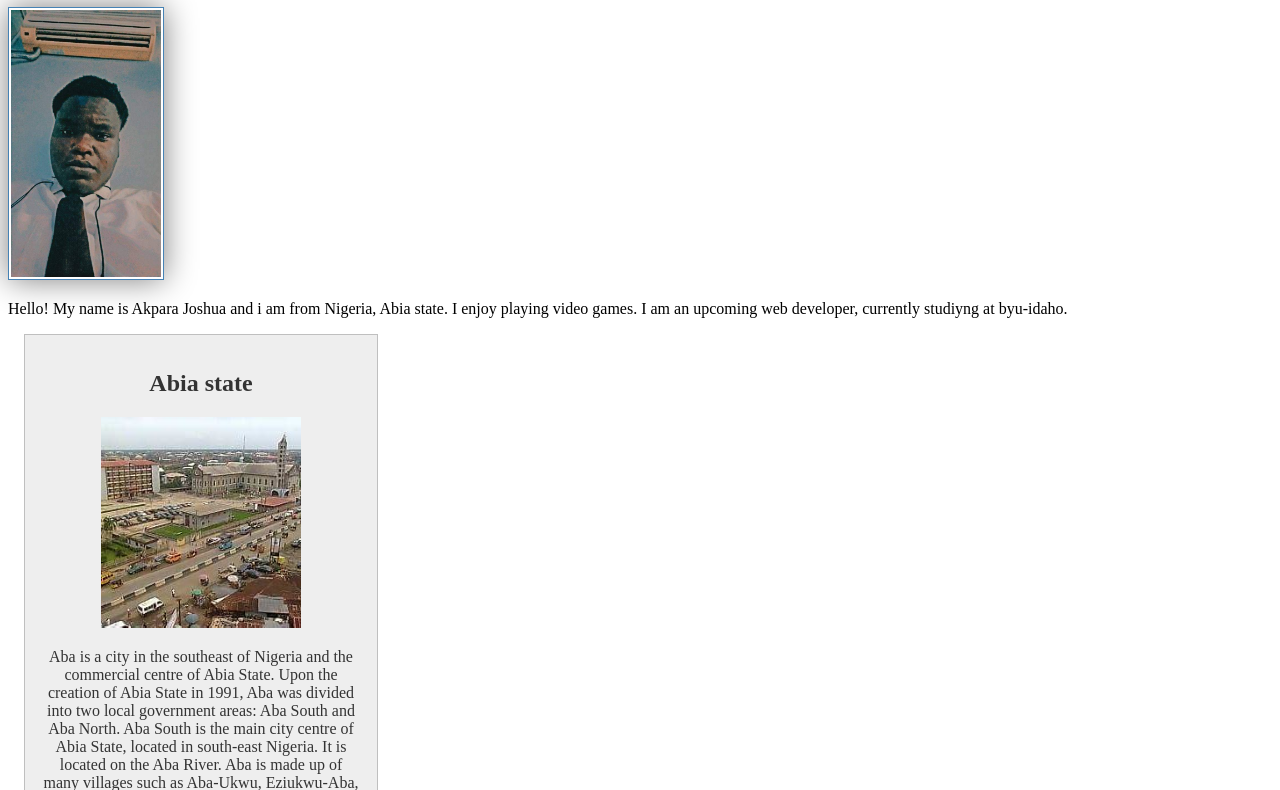
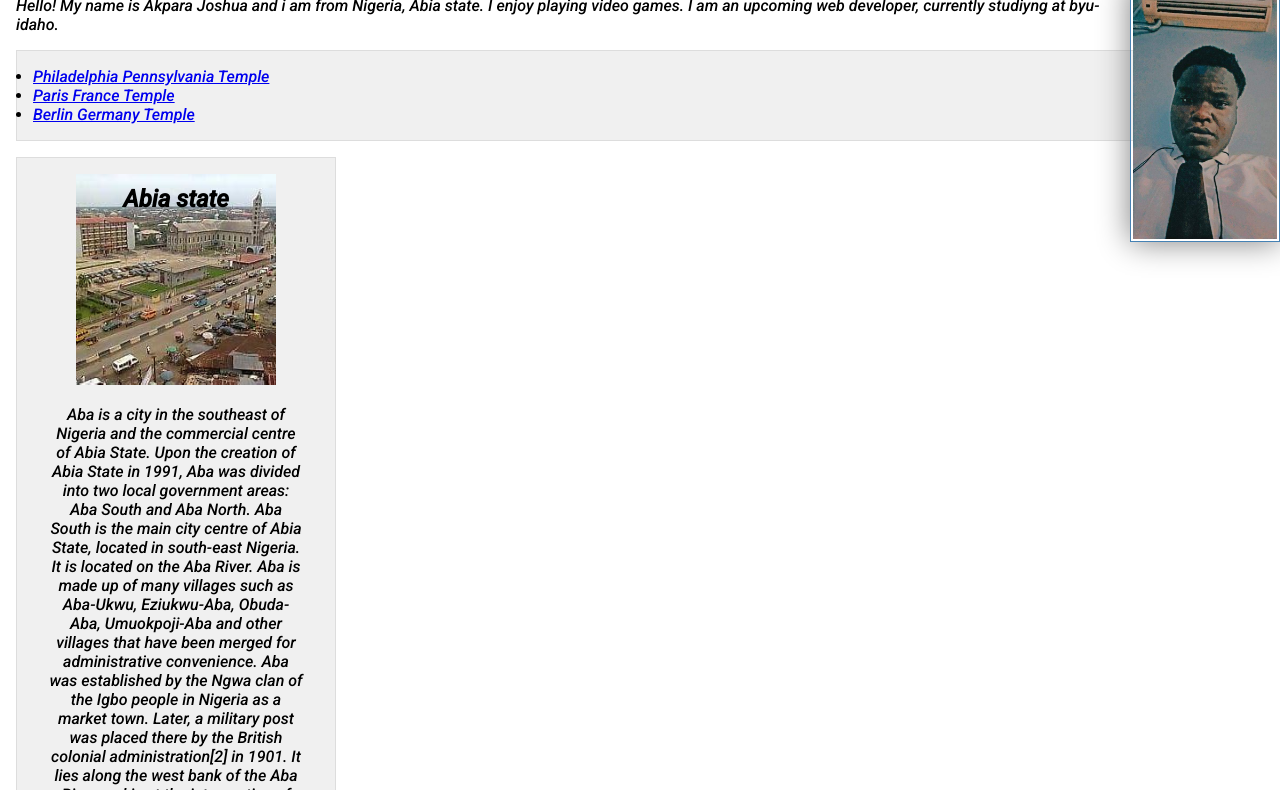
Before and after one commit to Joshuaakpara/wdd130, a plain HTML site: page index.html in a window 1280 px wide. Shown: the part 215-1005 px from the top of the page. Drawn offline with Linux system fonts and the light colour scheme.

Commit message:
Add files via upload

```diff
--- a/index.html
+++ b/index.html
@@ -1,3 +1,4 @@
+<!-- 22 January 2024 -->
 <!DOCTYPE html>
 <html lang="en">
 <head>
@@ -8,6 +9,9 @@
         content="Joshua akpara, studiyng web fundamentals, the purpose of this page is to show the progress on my assignment lectures.">
     <meta name="author" content="joshua akpara">
     <link href="./styles.css" rel="stylesheet" type="text/css">
+    <link rel="preconnect" href="https://fonts.googleapis.com">
+    <link rel="preconnect" href="https://fonts.gstatic.com" crossorigin>
+    <link href="https://fonts.googleapis.com/css2?family=Roboto:ital,wght@1,500&display=swap" rel="stylesheet">
 </head>
 
 <body>
@@ -16,6 +20,7 @@
             <a href="#">Home</a>
             <a href="wwr/">Rafting site</a>
             <a href="wwr/site-plan-rafting.html">Rafting site plan</a>
+            <a href=""></a>
         </nav>
     </header>
     <main>
@@ -23,8 +28,14 @@
         <img src="images/image.jpg" alt="Hello, my name is Akpara Joshua" width="200">
         <p>Hello! My name is Akpara Joshua and i am from Nigeria, Abia state. I enjoy playing video games. I am an
             upcoming web developer, currently studiyng at byu-idaho.</p>
+<ul class="box">
+    <li><a href="https://www.churchofjesuschrist.org/temples/details/philadelphia-pennsylvania-temple" target="_blank">Philadelphia Pennsylvania Temple</a></li>
+    <li><a href="https://www.churchofjesuschrist.org/temples/s/paris-france-temple" target="_blank">Paris France Temple</a></li>
+    <li><a href="https://www.churchofjesuschrist.org/temples/details/lima-peru-los-olivos-temple" target="_blank">Berlin Germany Temple</a></li>
+</ul>
+
     </main>
-    <aside>
+    <aside class="box">
         <h2>Abia state</h2>
         <img src="images/abia.jpeg" alt="Abia state landscape">
         <p>Aba is a city in the southeast of Nigeria and the commercial centre of Abia State. Upon the creation of Abia
--- a/styles.css
+++ b/styles.css
@@ -1,3 +1,15 @@
+/* Resetting styles for all elements */
+* {
+  margin: 0;
+  padding: 0;
+  box-sizing: border-box;
+}
+
+body {
+  font-size: 16px;
+  font-family: Roboto, Arial, sans-serif;
+}
+/* Your existing styles */
 nav {
   background-color: steelblue;
   padding: 10px;
@@ -19,20 +31,24 @@ main img {
   border: 1px solid steelblue;
   padding: 2px;
   box-shadow: 0 0 30px gray;
+  float: right; /* Float the profile image to the right */
+  margin: 0 0 1rem 1rem;
 }
 
 p {
-  padding:0;
+  padding: 0;
+  margin: 1rem;
 }
 
 aside {
   width: 20rem;
   margin: 1rem;
-  border: 1px solid rgba(0, 0, 0, 0.2); /* 1 */
+  border: 1px solid rgba(0, 0, 0, 0.2);
   padding: 1rem;
   background-color: #eee;
   color: #333;
   text-align: center;
+  position: relative; /* Add this line for absolute positioning */
 }
 
 aside img {
@@ -40,8 +56,29 @@ aside img {
   height: auto;
 }
 
+aside h2 {
+  position: absolute;
+  top: 4%;
+  left: 50%;
+  transform: translate(-50%, -50%);
+  margin: 0;
+}
+
+/* Class Selectors section */
+.box {
+  margin: 1rem;
+  padding: 1rem;
+  background-color: #f0f0f0; /* Your background color */
+  color: #000; /* Your text color */
+  border: 1px solid #ddd; /* Your border color */
+}
+
+/* Footer styles */
 footer {
   margin-top: 15px;
   border-top: 1px solid #000;
   text-align: center;
 }
+
+/* Comment header for a section called "Class Selectors" */
+/* Class Selectors */
```
